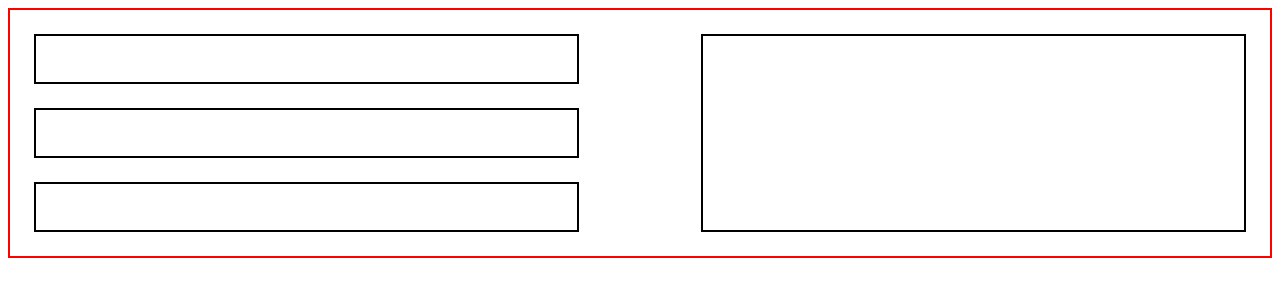
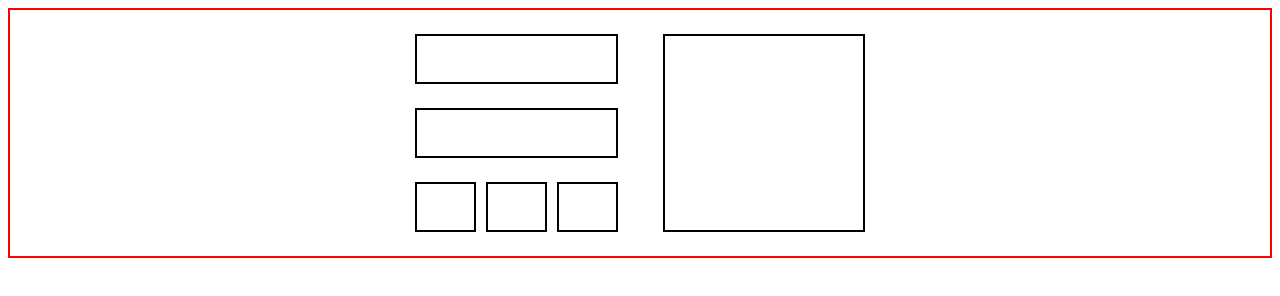
Before and after one commit to ibrahimsyedshah/flexbox-practice, a plain HTML site: page index.html in a window 1280 px wide. Drawn offline with Linux system fonts and the light colour scheme.

Commit message:
layout 4

```diff
--- a/index.html
+++ b/index.html
@@ -9,12 +9,18 @@
 </head>
 <body>
     <div class="container">
-        <div class="box-wrapper">
-            <div class="box box-small"></div>
-            <div class="box box-small"></div>
-            <div class="box box-small"></div>
+        <div class="row">
+            <div class="box-wrapper">
+                <div class="box box-small"></div>
+                <div class="box box-small"></div>
+                <div class="tiny-box-wrapper">
+                    <div class="box box-tiny"></div>
+                    <div class="box box-tiny"></div>
+                    <div class="box box-tiny"></div>
+                </div>
+            </div>
+            <div class="box box-large"></div>
         </div>
-        <div class="box box-large"></div>
     </div>
 </body>
 </html>
--- a/styles.css
+++ b/styles.css
@@ -1,9 +1,16 @@
 * {
     box-sizing: border-box;
 }
+
 .container {
     border: 2px solid red;
     padding: 24px 24px 0 24px;
+}
+
+.row {
+    width: 100%;
+    max-width: 450px;
+    margin: 0 auto;
     display: flex;
     justify-content: space-between;
 }
@@ -17,8 +24,18 @@
     width: 45%;
 }
 
+.tiny-box-wrapper{
+    display: flex;
+    justify-content: space-between;
+}
+
 .box-small{
     height: 50px;
+}
+
+.box-tiny{
+    height: 50px;
+    width: 30%;
 }
 
 .box-large{
```
